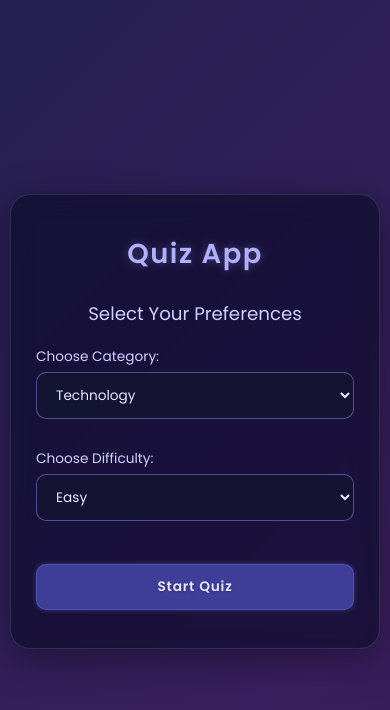
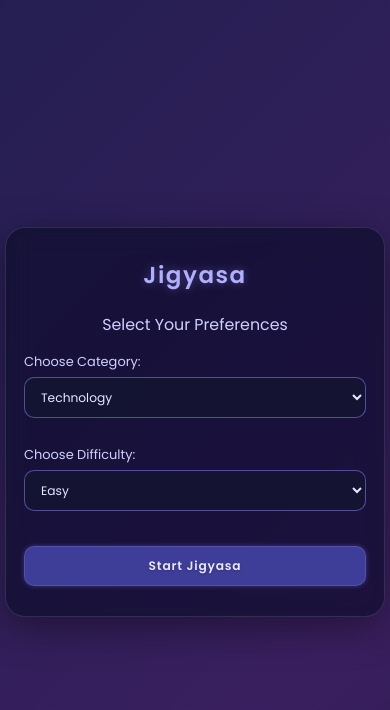
Before and after one commit to AtulSahu778/Quiz-app, a plain HTML site: page index.html in a window 390 px wide. Drawn offline with Linux system fonts and the light colour scheme.

Commit message:
changes made

```diff
--- a/index.html
+++ b/index.html
@@ -3,14 +3,14 @@
 <head>
   <meta charset="UTF-8" />
   <meta name="viewport" content="width=device-width, initial-scale=1.0"/>
-  <title>Quiz App</title>
+  <title>Jigyasa</title>
   <link rel="stylesheet" href="style.css" />
   <link rel="icon" type="image/jpg" href="questionmark.jpg">
 </head>
 <body>
 
   <div class="container">
-    <h1>Quiz App</h1>
+    <h1>Jigyasa</h1>
 
 
     <div class="quiz-settings">
@@ -35,7 +35,7 @@
       </select>
 
 
-      <button class="buttons start-btn">Start Quiz</button>
+      <button class="buttons start-btn">Start Jigyasa</button>
     </div>
 
     <div class="quiz-container" style="display: none;">
@@ -45,7 +45,7 @@
 
 
       <button class="buttons next-btn">Next Question</button>
-      <button class="buttons end-quiz-btn">End Quiz</button>
+      <button class="buttons end-quiz-btn">End Jigyasa</button>
     </div>
   </div>
 
--- a/style.css
+++ b/style.css
@@ -259,3 +259,49 @@ select:focus,
     margin-top: 10px;
   }
 }
+
+/* --- Responsive Styles for VERY Small Screens --- */
+@media (max-width: 400px) {
+  body {
+    padding: 5px; /* Minimal body padding */
+    font-size: 0.9em; /* Slightly smaller again */
+  }
+
+  .container {
+    padding: 15px 18px; /* Further reduced padding */
+  }
+
+  h1 {
+    font-size: 1.6em; /* Smaller h1 */
+    margin-bottom: 20px;
+  }
+
+  h2 {
+    font-size: 1.1em; /* Smaller h2 */
+    margin-bottom: 15px;
+  }
+
+  select,
+  .buttons {
+    padding: 10px 12px; /* Further reduced padding */
+    font-size: 0.85em;
+    margin-bottom: 15px;
+  }
+
+  .quiz-container .questions li {
+    padding: 12px 15px; /* Further reduced padding */
+  }
+
+  .quiz-container .questions li label {
+    font-size: 0.85em;
+  }
+
+  .quiz-container .questions li input[type="radio"] {
+    transform: scale(1); /* Normal size radio */
+    margin-right: 8px;
+  }
+
+  .quiz-settings .start-btn {
+    margin-top: 20px;
+  }
+}
```
